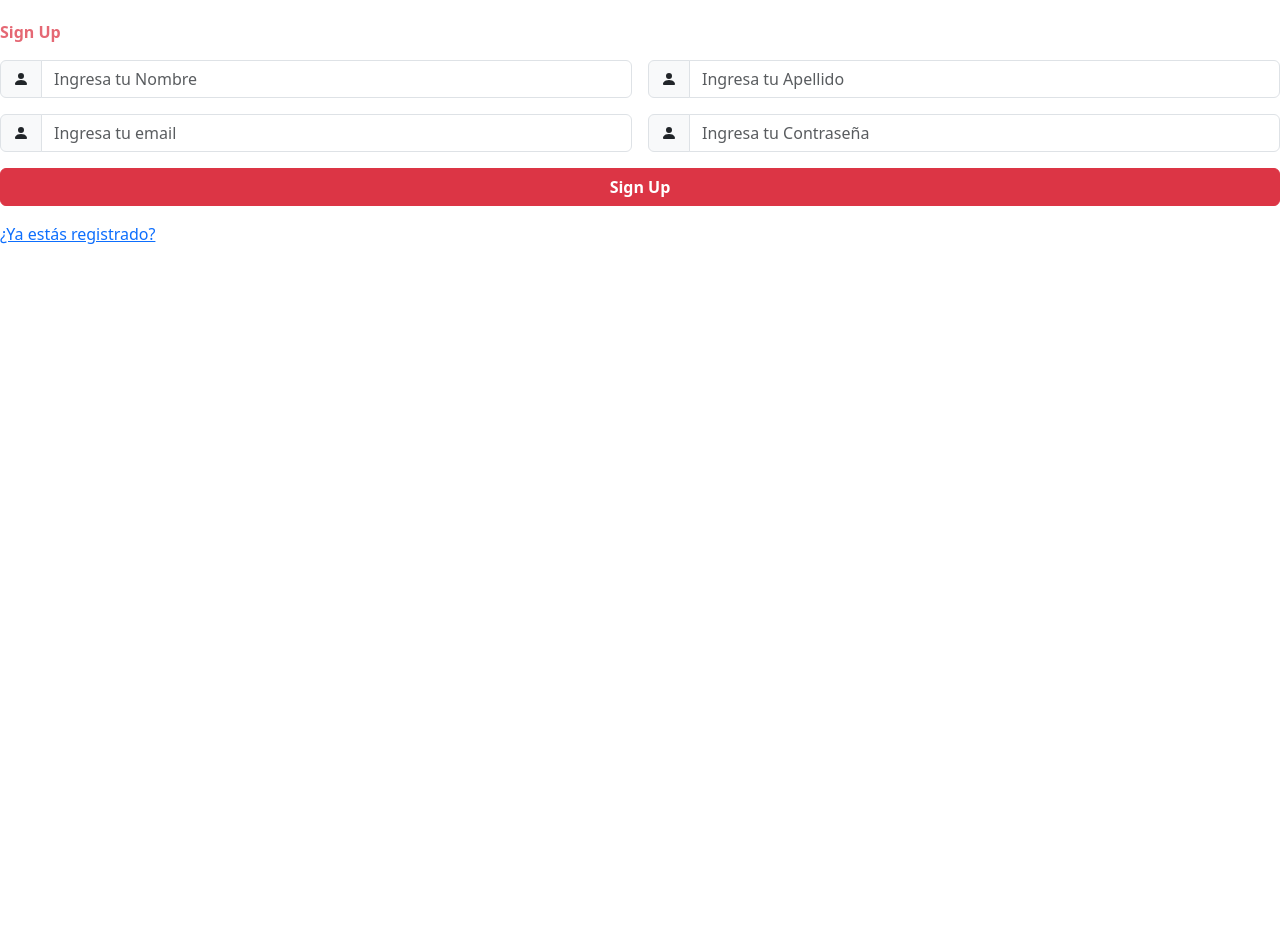
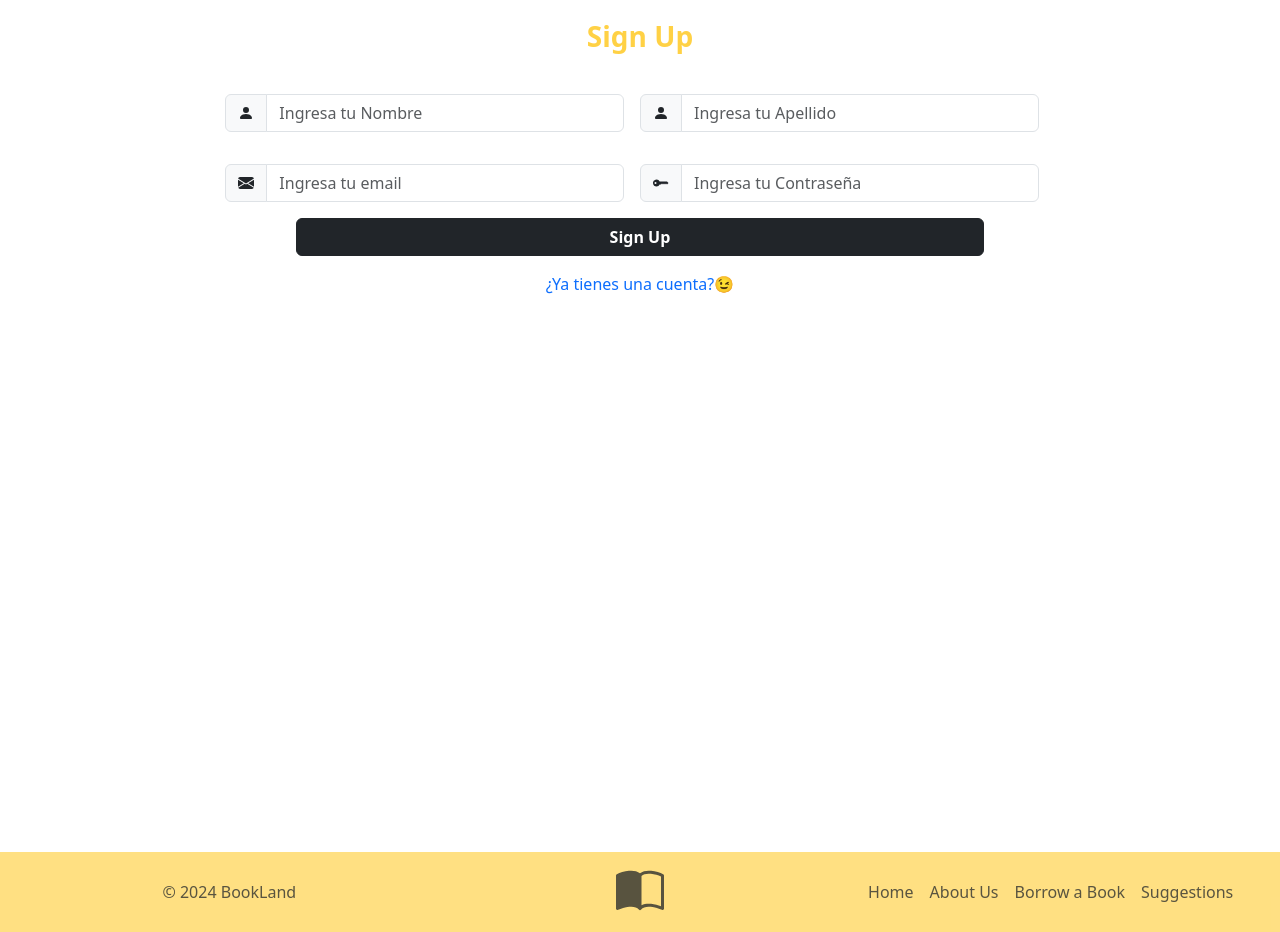
Before and after one commit to AndriwRC/Web1C3-Firebase, a React (Vite) app: page /login in a window 1280 px wide. Shown: the part 120-1052 px from the top of the page. Before the commit the page ends 800 px from the top, so only its background shows below. Built offline with nearby package versions, Linux system fonts and the light colour scheme; no server answers.

Commit message:
agg estilos al nav, login/sing up. Agg el footer

```diff
--- a/src/App.jsx
+++ b/src/App.jsx
@@ -31,6 +31,27 @@ function App() {
         <Route path='login' element={<Login auth={auth} db={db} />} />
         <Route path='admin' element={<Admin db={db} />} />
       </Routes>
+
+      <footer className="d-flex flex-wrap justify-content-between align-items-center py-3 px-4 mt-5 bg-warning bg-opacity-50">
+        <p className="col-12 col-md-4 mb-3 mb-md-0 text-center text-body-secondary">© 2024 BookLand</p>
+
+        <a to="/"
+          className="col-12 col-md-4 d-flex align-items-center justify-content-center mb-3 mb-md-0 me-md-auto text-body-secondary">
+          <svg xmlns="http://www.w3.org/2000/svg" width="48" height="48" fill="currentColor" className="bi bi-book-half"
+            viewBox="0 0 16 16">
+            <path
+              d="M8.5 2.687c.654-.689 1.782-.886 3.112-.752 1.234.124 2.503.523 3.388.893v9.923c-.918-.35-2.107-.692-3.287-.81-1.094-.111-2.278-.039-3.213.492zM8 1.783C7.015.936 5.587.81 4.287.94c-1.514.153-3.042.672-3.994 1.105A.5.5 0 0 0 0 2.5v11a.5.5 0 0 0 .707.455c.882-.4 2.303-.881 3.68-1.02 1.409-.142 2.59.087 3.223.877a.5.5 0 0 0 .78 0c.633-.79 1.814-1.019 3.222-.877 1.378.139 2.8.62 3.681 1.02A.5.5 0 0 0 16 13.5v-11a.5.5 0 0 0-.293-.455c-.952-.433-2.48-.952-3.994-1.105C10.413.809 8.985.936 8 1.783" />
+          </svg>
+        </a>
+
+        <ul className="nav col-12 col-md-4 justify-content-center">
+          <li className="nav-item"><a to="/Home" className="nav-link px-2 text-body-secondary">Home</a></li>
+          <li className="nav-item"><a to="/about-us" className="nav-link px-2 text-body-secondary">About Us</a>
+          </li>
+          <li className="nav-item"><a to="/borrow" className="nav-link px-2 text-body-secondary">Borrow a Book</a></li>
+          <li className="nav-item"><a to="/message" className="nav-link px-2 text-body-secondary">Suggestions</a></li>
+        </ul>
+      </footer>
     </Router>
   )
 }
--- /dev/null
+++ b/src/components/Home.jsx
@@ -0,0 +1,8 @@
+
+function Home() {
+    return (
+        <div>Home</div>
+    )
+}
+
+export default Home
--- a/src/components/Login.jsx
+++ b/src/components/Login.jsx
@@ -89,15 +89,15 @@ function Login({ auth, db }) {
 
 
   return (
-    <>
+    <main className="container col-lg-8 min-vh-100">
       {
         error && (<div className='alert alert-danger'>{error}</div>)
       }
       <form className="row mt-3 mb-5 g-3" onSubmit={validateData}>
-        <label className="text-danger text-opacity-75 fw-bold">{isSignUpMode ? 'Sign Up' : 'Login'}</label>
+        <h3 className="text-warning text-center text-opacity-75 fw-bold">{isSignUpMode ? 'Sign Up' : 'Login'}</h3>
 
         {isSignUpMode ? (
-          <>
+          <div className="row g-3">
             <div className="col-md-6">
               <div className="input-group">
                 <span className="input-group-text">
@@ -131,15 +131,15 @@ function Login({ auth, db }) {
                 />
               </div>
             </div>
-          </>
+          </div>
         ) : null}
 
-
+        <div className="row g-3">
           <div className="col-md-6">
             <div className="input-group">
               <span className="input-group-text">
-              <svg xmlns="http://www.w3.org/2000/svg" width="16" height="16" fill="currentColor" className="bi bi-person-fill" viewBox="0 0 16 16">
-                <path d="M3 14s-1 0-1-1 1-4 6-4 6 3 6 4-1 1-1 1zm5-6a3 3 0 1 0 0-6 3 3 0 0 0 0 6"></path>
+                <svg xmlns="http://www.w3.org/2000/svg" width="16" height="16" fill="currentColor" className="bi bi-envelope-fill" viewBox="0 0 16 16">
+                  <path d="M.05 3.555A2 2 0 0 1 2 2h12a2 2 0 0 1 1.95 1.555L8 8.414zM0 4.697v7.104l5.803-3.558zM6.761 8.83l-6.57 4.027A2 2 0 0 0 2 14h12a2 2 0 0 0 1.808-1.144l-6.57-4.027L8 9.586zm3.436-.586L16 11.801V4.697z" />
                 </svg>
               </span>
               <input type="email"
@@ -154,8 +154,8 @@ function Login({ auth, db }) {
           <div className="col-md-6">
             <div className="input-group">
               <span className="input-group-text">
-              <svg xmlns="http://www.w3.org/2000/svg" width="16" height="16" fill="currentColor" className="bi bi-person-fill" viewBox="0 0 16 16">
-                <path d="M3 14s-1 0-1-1 1-4 6-4 6 3 6 4-1 1-1 1zm5-6a3 3 0 1 0 0-6 3 3 0 0 0 0 6"></path>
+                <svg xmlns="http://www.w3.org/2000/svg" width="16" height="16" fill="currentColor" className="bi bi-key-fill" viewBox="0 0 16 16">
+                  <path d="M3.5 11.5a3.5 3.5 0 1 1 3.163-5H14L15.5 8 14 9.5l-1-1-1 1-1-1-1 1-1-1-1 1H6.663a3.5 3.5 0 0 1-3.163 2M2.5 9a1 1 0 1 0 0-2 1 1 0 0 0 0 2" />
                 </svg>
               </span>
               <input type="password"
@@ -166,22 +166,24 @@ function Login({ auth, db }) {
               />
             </div>
           </div>
+        </div>
 
-        <div className="d-grid gap-2">
-          <button className='btn btn-danger fw-semibold' type='submit'>
+        <div className="d-grid gap-2 col-10 mx-auto">
+          <button className='btn btn-dark fw-semibold' type='submit'>
             {isSignUpMode ? 'Sign Up' : 'Login'}
           </button>
         </div>
 
         <a
+          className="text-center text-decoration-none"
           href="#"
           type="button"
           onClick={() => setIsSignUpMode(!isSignUpMode)}
         >
-          {isSignUpMode ? '¿Ya estás registrado?' : '¿No tienes cuenta?'}
+          {isSignUpMode ? '¿Ya tienes una cuenta?😉' : '¿No tienes cuenta?😢'}
         </a>
       </form >
-    </>
+    </main>
   )
 }
 
--- a/src/components/Navbar.jsx
+++ b/src/components/Navbar.jsx
@@ -3,16 +3,16 @@ import { Link } from "react-router-dom";
 function Navbar({ firebaseUser, auth }) {
 
   return (
-    <nav className="d-flex justify-content-center navbar navbar-expand-lg shadow mb-5 bg-body-tertiary rounded">
+    <nav className="d-flex justify-content-center navbar navbar-expand-lg shadow mb-5 bg-body-tertiary">
       <div className="container-fluid my-1 mx-3 mx-md-5" style={{ maxWidth: "1440px" }}>
-        <Link className="navbar-brand fst-italic fw-bolder fs-3 text-danger text-opacity-75" to="/">
+        <Link className="navbar-brand fst-italic fw-bolder fs-3 text-warning text-opacity-75" to="/">
           <svg xmlns="http://www.w3.org/2000/svg" width="36" height="36" fill="currentColor" className="bi bi-book-half me-2"
             viewBox="0 0 16 16">
             <path
               d="M8.5 2.687c.654-.689 1.782-.886 3.112-.752 1.234.124 2.503.523 3.388.893v9.923c-.918-.35-2.107-.692-3.287-.81-1.094-.111-2.278-.039-3.213.492zM8 1.783C7.015.936 5.587.81 4.287.94c-1.514.153-3.042.672-3.994 1.105A.5.5 0 0 0 0 2.5v11a.5.5 0 0 0 .707.455c.882-.4 2.303-.881 3.68-1.02 1.409-.142 2.59.087 3.223.877a.5.5 0 0 0 .78 0c.633-.79 1.814-1.019 3.222-.877 1.378.139 2.8.62 3.681 1.02A.5.5 0 0 0 16 13.5v-11a.5.5 0 0 0-.293-.455c-.952-.433-2.48-.952-3.994-1.105C10.413.809 8.985.936 8 1.783" />
           </svg>
-          Canchas</Link>
-        <button className="navbar-toggler focus-ring focus-ring-danger" type="button" data-bs-toggle="collapse"
+          AthleteArena</Link>
+        <button className="navbar-toggler focus-ring focus-ring-warning" type="button" data-bs-toggle="collapse"
           data-bs-target="#navbarSupportedContent" aria-controls="navbarSupportedContent" aria-expanded="false"
           aria-label="Toggle navigation">
           <span className="navbar-toggler-icon"></span>
@@ -20,9 +20,11 @@ function Navbar({ firebaseUser, auth }) {
 
         <div className="navbar-collapse" id="navbarSupportedContent">
           <ul className="navbar-nav me-auto mb-2 mb-lg-0">
-            <li className="nav-item"><Link to="/" className="nav-link">
-              Home
-            </Link></li>
+            <li className="nav-item">
+              <Link to="/" className="nav-link">
+                Home
+              </Link>
+            </li>
             {
               (firebaseUser) ? (
                 <>
@@ -34,7 +36,7 @@ function Navbar({ firebaseUser, auth }) {
                     ) : null
                   }
 
-                  <li className="nav-item"><Link to="/" className="nav-link" onClick={() => auth.signOut()}>
+                  <li className="nav-item"><Link to="/" className="btn btn-outline-warning" onClick={() => auth.signOut()}>
                     Logout
                   </Link></li>
                 </>
```
Lines whose indentation alone changed are shown as unchanged.
